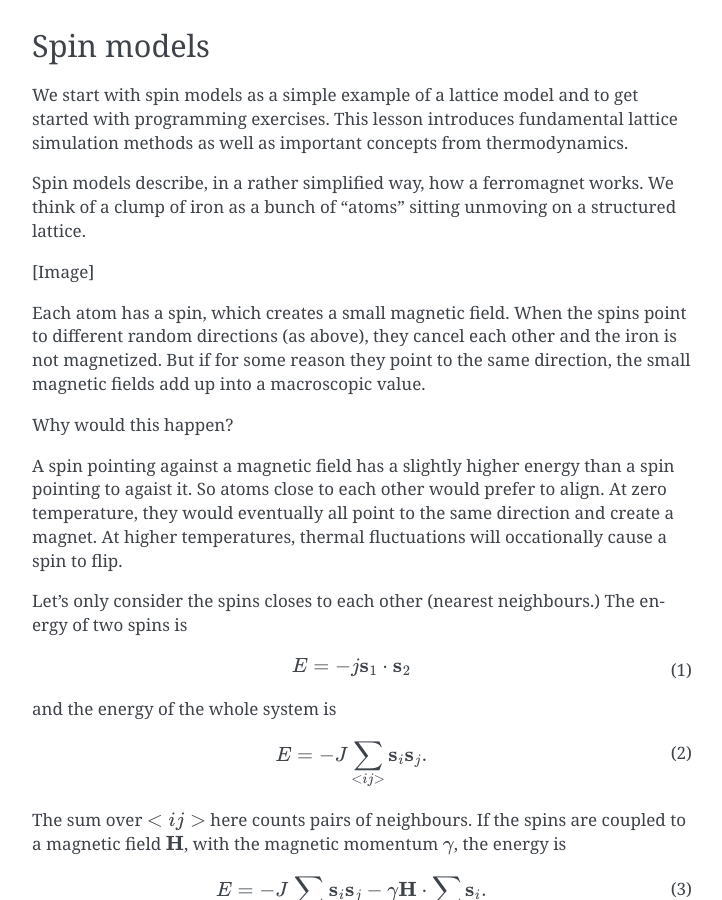
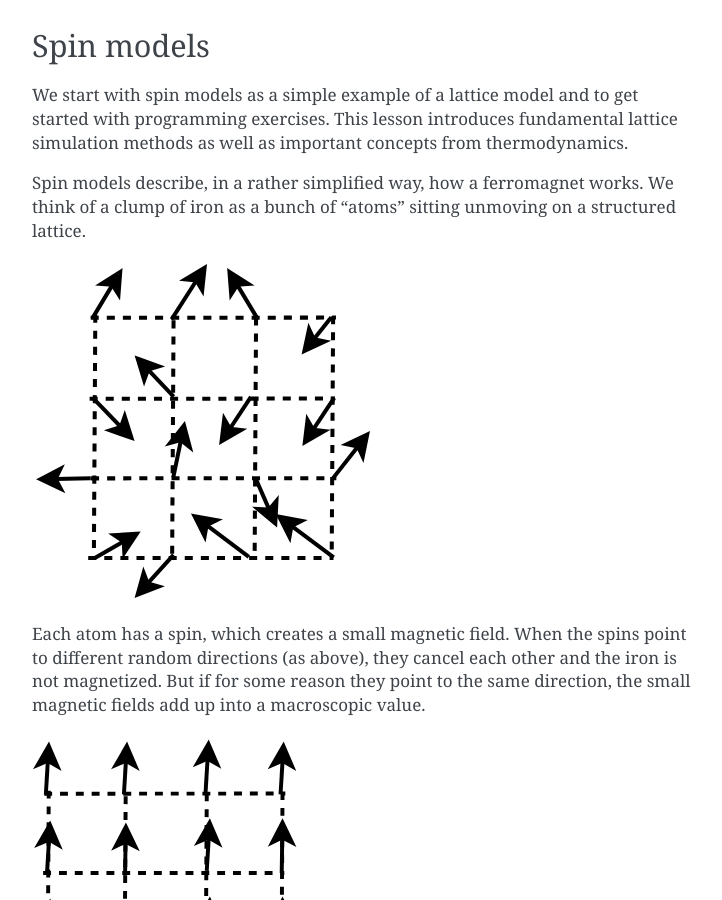
Before and after one commit to rantahar/Lattice-Field-Theory, a Sphinx documentation site: the page built from source/index.rst, in a window 1280 px wide and 900 px high, scrolled down 862 px. Shown: the whole window, without its empty margins (388-1110 px from the left). Built offline with Sphinx 7.4.7, drawn with Linux system fonts in a browser that asks for light colours.

Commit message:
Add a figure of the spins in the Ising model. Always surprisingly complicated to add images to latex and html...

```diff
--- a/source/conf.py
+++ b/source/conf.py
@@ -42,8 +42,8 @@ extensions = [
     'sphinx.ext.mathjax',
     'sphinx.ext.ifconfig',
     'sphinx.ext.githubpages',
+    'rst2pdf.pdfbuilder',
 ]
-
 # Add any paths that contain templates here, relative to this directory.
 templates_path = ['_templates']
 
@@ -122,7 +122,9 @@ latex_elements = {
 
     # Additional stuff for the LaTeX preamble.
     #
-    'preamble': r'''\newcommand{\bra}[1]{\langle #1 |}
+    'preamble': r'''
+                 \usepackage{epstopdf}
+                 \newcommand{\bra}[1]{\langle #1 |}
                  \newcommand{\ket}[1]{|{#1}\rangle}
                  \newcommand{\ev}[1]{\langle{#1}\rangle|}
                  \newcommand{\braket}[1]{\langle{#1}\rangle|}
--- a/source/index.rst
+++ b/source/index.rst
@@ -64,13 +64,30 @@ Spin models describe, in a rather simplified way, how a ferromagnet works.
 We think of a clump of iron as a bunch of "atoms" sitting
 unmoving on a structured lattice.
 
-\[Image\]
+.. raw:: html
+
+   <img src="_static/spin_random.svg">
+
+
+.. raw:: latex
+
+   \includegraphics[width=0.6\linewidth]{spin_random.eps}
+
+
 
 Each atom has a spin, which creates a small magnetic field. When the
 spins point to different random directions (as above), they cancel each
 other and the iron is not magnetized. But if for some reason they point
 to the same direction, the small magnetic fields add up into a
 macroscopic value.
+
+.. raw:: html
+
+   <img src="_static/spin_ordered.svg">
+
+.. raw:: latex
+
+   \includegraphics[width=0.6\linewidth]{spin_ordered.eps}
 
 Why would this happen?
 
```
Also changed, not shown: source/_static/spin_ordered.svg (added), source/_static/spin_random.svg (added), 5 other files.
